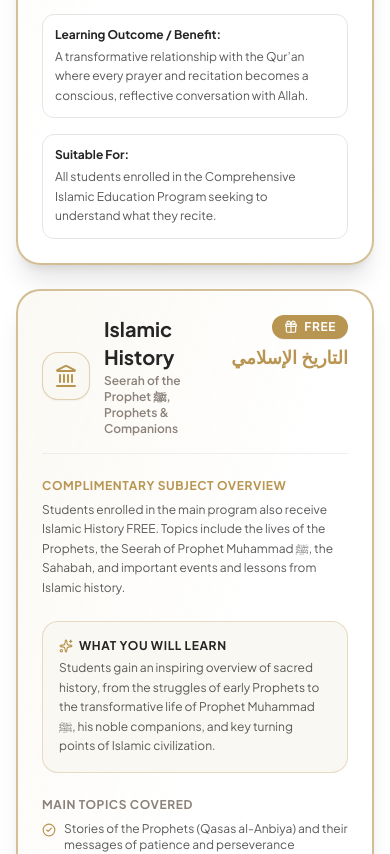
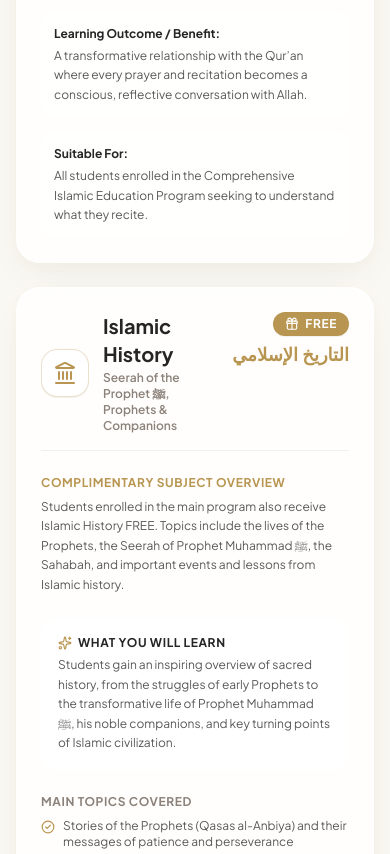
Before and after one commit to najiba-ta/AIC_CLIENT, a Next.js app: page /courses in a window 390 px wide. Shown: the part 7660-8514 px from the top of the page. Built offline with nearby package versions, Linux system fonts and the light colour scheme; no server answers.

Commit message:
fix(courses): harmonize free course cards styling to match regular course cards on mobile and dark mode

```diff
--- a/src/components/courses/CourseDetailsClient.jsx
+++ b/src/components/courses/CourseDetailsClient.jsx
@@ -608,7 +608,7 @@ export default function CourseDetailsClient() {
       </section>
 
       {/* FREE WITH ENROLLMENT Section */}
-      <section className="relative w-full py-16 sm:py-20 lg:py-24 px-4 sm:px-6 lg:px-8 bg-white dark:bg-[#191814]/80 border-y border-[#E5DFD3] dark:border-[#D6B66D]/20">
+      <section className="relative w-full py-16 sm:py-20 lg:py-24 px-4 sm:px-6 lg:px-8 bg-[#FAF8F2] dark:bg-transparent border-y border-[#E5DFD3] dark:border-[#D6B66D]/20">
         <div className="max-w-7xl mx-auto space-y-12">
           {/* Section Header */}
           <div className="text-center max-w-3xl mx-auto">
@@ -634,7 +634,7 @@ export default function CourseDetailsClient() {
                 <div
                   key={subject.id}
                   id={subject.id}
-                  className="rounded-3xl bg-gradient-to-br from-[#FAF8F2]/90 via-white to-white dark:from-[#1E1C17] dark:via-[#191814] dark:to-[#191814] border-2 border-[#B89550]/60 dark:border-[#D6B66D]/40 shadow-xl p-6 sm:p-8 lg:p-9 relative overflow-hidden flex flex-col justify-between"
+                  className="rounded-3xl glass-panel p-6 sm:p-8 lg:p-9 shadow-lg relative overflow-hidden flex flex-col justify-between"
                 >
                   <div className="glass-specular-top" />
 
@@ -642,7 +642,7 @@ export default function CourseDetailsClient() {
                     {/* Header: Title, Arabic, FREE Badge */}
                     <div className="flex items-start justify-between gap-4 pb-4 border-b border-stone-200/60">
                       <div className="flex items-center gap-3.5">
-                        <div className="w-12 h-12 rounded-2xl bg-[#FAF8F2] text-[#B89550] border border-[#B89550]/40 flex items-center justify-center shadow-xs shrink-0">
+                        <div className="w-12 h-12 rounded-2xl bg-white/90 backdrop-blur-xs text-[#B89550] border border-[#B89550]/30 flex items-center justify-center shadow-2xs shrink-0">
                           <Icon className="w-6 h-6" />
                         </div>
                         <div>
@@ -679,7 +679,7 @@ export default function CourseDetailsClient() {
                     </div>
 
                     {/* What Students Will Learn */}
-                    <div className="p-4 rounded-2xl bg-[#FAF8F2] border border-[#B89550]/30 space-y-1">
+                    <div className="p-4 rounded-2xl bg-white/70 backdrop-blur-xs border border-white/80 space-y-1">
                       <h4 className="text-xs font-bold uppercase tracking-wider text-[#252525] flex items-center gap-1.5">
                         <Sparkles className="w-3.5 h-3.5 text-[#B89550]" />
                         <span>{isBn ? "যা যা শিখবেন" : "What You Will Learn"}</span>
@@ -706,7 +706,7 @@ export default function CourseDetailsClient() {
 
                     {/* Outcome & Suitable For Grid */}
                     <div className="pt-4 border-t border-stone-200/60 grid grid-cols-1 sm:grid-cols-2 gap-4 text-xs">
-                      <div className="p-3 rounded-xl bg-white border border-stone-200">
+                      <div className="p-3 rounded-xl bg-white/60 border border-white/70">
                         <span className="font-bold text-[#252525] block mb-1">
                           {isBn ? "শিক্ষণের ফলাফল ও প্রাপ্তি:" : "Learning Outcome / Benefit:"}
                         </span>
@@ -715,7 +715,7 @@ export default function CourseDetailsClient() {
                         </span>
                       </div>
 
-                      <div className="p-3 rounded-xl bg-white border border-stone-200">
+                      <div className="p-3 rounded-xl bg-white/60 border border-white/70">
                         <span className="font-bold text-[#252525] block mb-1">
                           {isBn ? "যাদের জন্য প্রযোজ্য:" : "Suitable For:"}
                         </span>
--- a/src/components/home/CoursesSection.jsx
+++ b/src/components/home/CoursesSection.jsx
@@ -276,11 +276,7 @@ export default function CoursesSection() {
               return (
                 <div
                   key={sub.id}
-                  className={`p-5 rounded-2xl relative overflow-hidden flex flex-col justify-between group transition-all duration-300 ${
-                    sub.isFreeHighlight
-                      ? "bg-gradient-to-b from-[#FAF8F2]/95 to-white/95 border-2 border-[#B89550]/60 shadow-md hover:border-[#B89550]"
-                      : "glass-card hover:border-[#B89550]/60"
-                  }`}
+                  className="p-5 rounded-2xl glass-card relative overflow-hidden flex flex-col justify-between group transition-all duration-300 hover:border-[#B89550]/60"
                 >
                   <div className="glass-specular-top" />
                   <div>
```
